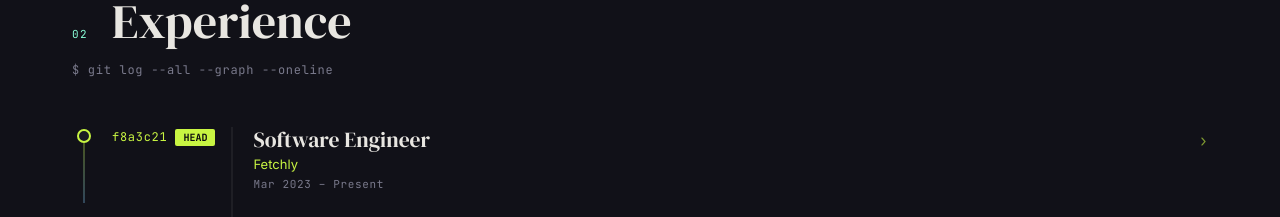
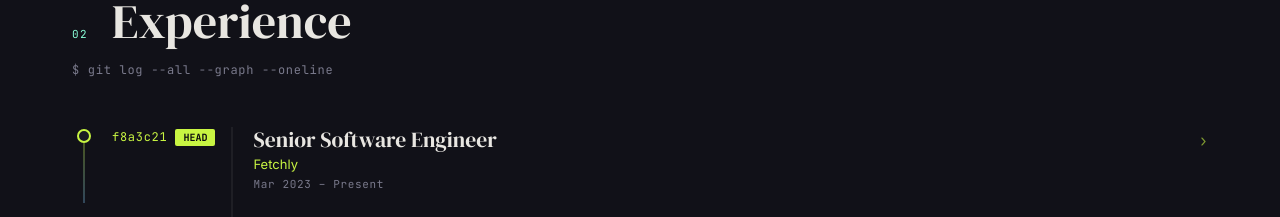
Before and after one commit to coder10101/portfolio-aditi, a React (Vite) app: page / in a window 1280 px wide. Shown: the part 960-1177 px from the top of the page. Built offline with nearby package versions, Linux system fonts and the light colour scheme.

Commit message:
updated resume

```diff
--- a/src/consts.ts
+++ b/src/consts.ts
@@ -45,7 +45,7 @@ export const COMMITS = [
     hash: "f8a3c21",
     date: "Mar 2023 – Present",
     company: "Fetchly",
-    title: "Software Engineer",
+    title: "Senior Software Engineer",
     tag: "HEAD",
     color: "#c8f542",
     stack: [
```
Also changed, not shown: 1 other file (tests, documents, lock files or other folders).
